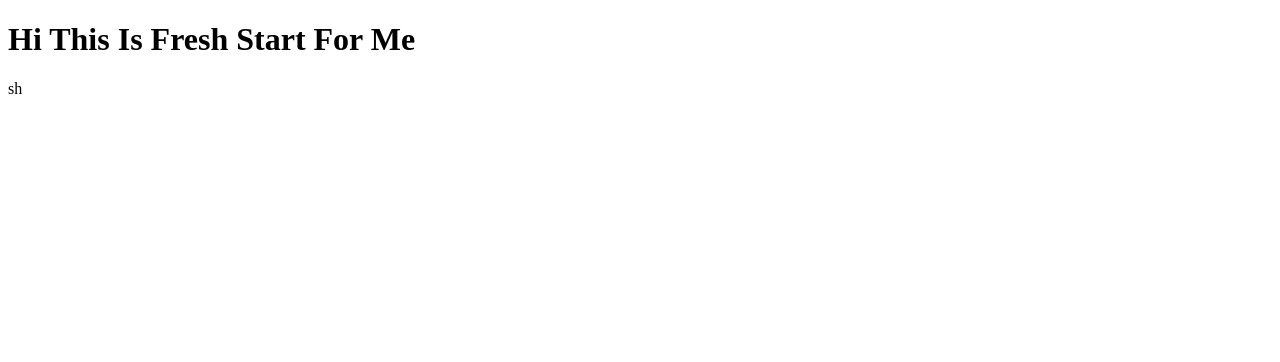
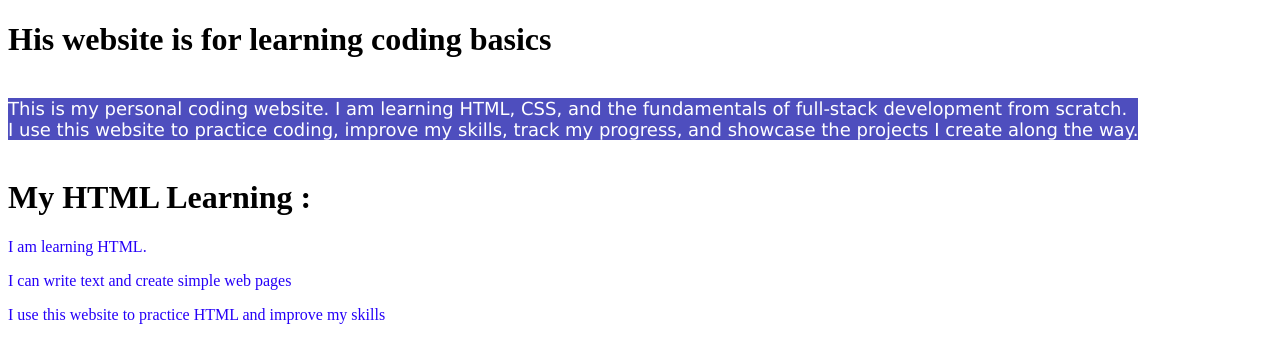
Before and after one commit to MehrzadAbaszadeh/web-development-journey, a plain HTML site: page index.html in a window 1280 px wide. Drawn offline with Linux system fonts and the light colour scheme.

Commit message:
Css Fixes

```diff
--- /dev/null
+++ b/Assets/Styles/main.css
@@ -0,0 +1,18 @@
+p{
+color: rgb(37, 0, 248);
+
+
+}
+
+.paragraph-1{
+    font-family: 'Lucida Sans', 'Lucida Sans Regular', 'Lucida Grande', 'Lucida Sans Unicode', Geneva, Verdana, sans-serif;
+    font-size: large;
+    background-color: rgb(78, 78, 190);
+    display: inline-block
+
+
+}
+
+#idb{
+color: rgb(255, 255, 255);
+}
--- a/index.html
+++ b/index.html
@@ -3,13 +3,32 @@
 <head>
     <meta charset="UTF-8">
     <meta name="viewport" content="width=device-width, initial-scale=1.0">
-    <title>Web Start</title>
-    <script>alert("Welcome To My Website")</script>
+    <title>My Learning Journey</title>
+        <!-- <script>alert("Welcome To My Website")</script> -->
+     <link rel="stylesheet" type="text/css" href="./Assets/Styles/main.css">
 
 </head>
 <body>
-    <h1>Hi This Is Fresh Start For Me</h1>
-    <p>sh</p>
+
+    <h1>His website is for learning coding basics</h1>
+
+    <p class="paragraph-1" id="idb">This is my personal coding website. I am learning HTML,
+  CSS, and the fundamentals of full-stack development
+  from scratch.
+  <br>
+   I use this website to practice coding,
+  improve my skills, track my progress, and showcase
+  the projects I create along the way.</p>
+
+
+<div>
+<h1>My HTML Learning :</h1>
+
+ <p class="idb">I am learning HTML.</p>
+ <p>I can write text and create simple web pages</p>
+ <P> I use this website to practice HTML and improve my skills</p>
+
+</div>
 
 </body>
 </html>
```
Also changed, not shown: About me.html (added, +13 -0 lines), Assets/Scripts/script.js (added).
